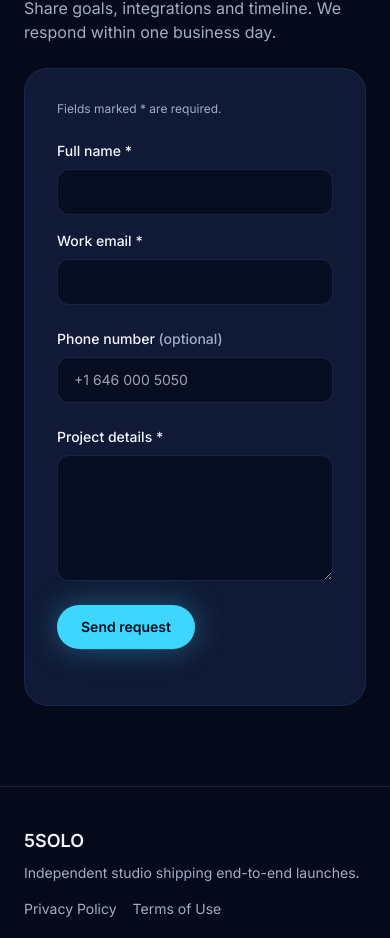
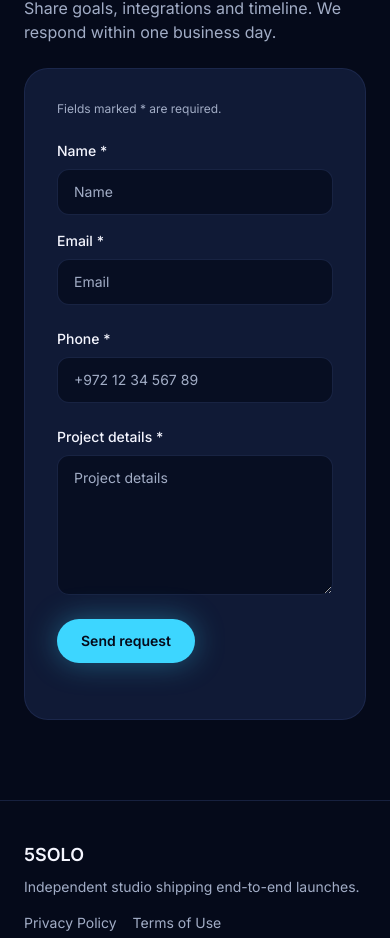
Before and after one commit to mido1983/5solo, a Next.js app: page /en in a window 390 px wide. Shown: the part 10076-11014 px from the top of the page. Built offline with nearby package versions, Linux system fonts and the light colour scheme; no server answers; what tailwindcss-rtl would draw is missing.

Commit message:
Require phone in contact form and send submissions via Resend

```diff
--- a/app/[locale]/(site)/components/ContactForm.tsx
+++ b/app/[locale]/(site)/components/ContactForm.tsx
@@ -1,220 +1,166 @@
 "use client";
 
-import { AsYouType, parsePhoneNumberFromString } from "libphonenumber-js";
-import { useMemo, useState, type ChangeEvent, type FormEvent } from "react";
+import { useState } from "react";
 
 import { t, type Messages } from "@/lib/i18n";
+
+const phonePattern = /^\+972\s\d{2}\s\d{2}\s\d{3}\s\d{2}$/;
+
+type FormStatus = "idle" | "sending" | "success" | "error";
 
 interface ContactFormProps {
   messages: Messages;
 }
 
-type FormStatus = "idle" | "loading" | "success" | "error";
-
-type FormState = {
-  name: string;
-  email: string;
-  phone: string;
-  message: string;
-  company?: string;
-};
-
-const EMAIL_REGEX = /.+@.+\..+/;
-
-const INITIAL_STATE: FormState = {
-  name: "",
-  email: "",
-  phone: "",
-  message: "",
-  company: "",
-};
-
 export default function ContactForm({ messages }: ContactFormProps) {
-  const [state, setState] = useState<FormState>(INITIAL_STATE);
   const [status, setStatus] = useState<FormStatus>("idle");
   const [errorMessage, setErrorMessage] = useState<string>("");
 
-  const labels = useMemo(
-    () => ({
-      requiredHint: t(messages, "contact.requiredHint"),
-      phoneOptional: t(messages, "contact.phoneOptional"),
-      status: {
-        idle: t(messages, "contact.status.idle"),
-        sending: t(messages, "contact.status.sending"),
-        success: t(messages, "contact.status.success"),
-        error: t(messages, "contact.status.error"),
-      },
-      validation: {
-        required: t(messages, "contact.validation.required"),
-        email: t(messages, "contact.validation.email"),
-        phone: t(messages, "contact.validation.phone"),
-      },
-    }),
-    [messages],
-  );
+  const translate = (key: string) => t(messages, key);
 
-  const updateField = (key: keyof FormState) => (
-    event: ChangeEvent<HTMLInputElement | HTMLTextAreaElement>,
-  ) => {
-    setState((prev) => ({ ...prev, [key]: event.target.value }));
-  };
+  const handleSubmit = async (event: React.FormEvent<HTMLFormElement>) => {
+    event.preventDefault();
+    setErrorMessage("");
 
-  const handlePhoneChange = (event: ChangeEvent<HTMLInputElement>) => {
-    const formatter = new AsYouType();
-    const formatted = formatter.input(event.target.value);
-    setState((prev) => ({ ...prev, phone: formatted }));
-  };
-
-  const validate = (): string | null => {
-    if (!state.name.trim() || !state.email.trim() || !state.message.trim()) {
-      return labels.validation.required;
-    }
-
-    if (!EMAIL_REGEX.test(state.email.trim())) {
-      return labels.validation.email;
-    }
-
-    const phoneValue = state.phone.trim();
-    if (phoneValue) {
-      const parsed = parsePhoneNumberFromString(phoneValue);
-      if (!parsed || !parsed.isValid()) {
-        return labels.validation.phone;
-      }
-    }
-
-    if (state.company) {
-      return "";
-    }
-
-    return null;
-  };
-
-  const handleSubmit = async (event: FormEvent<HTMLFormElement>) => {
-    event.preventDefault();
-
-    if (status === "loading") {
+    const form = new FormData(event.currentTarget);
+    const honeypot = String(form.get("company") ?? "");
+    if (honeypot) {
       return;
     }
 
-    const validationError = validate();
-    if (validationError) {
-      if (validationError.length === 0) {
-        return;
-      }
-      setErrorMessage(validationError);
+    const name = String(form.get("name") ?? "").trim();
+    const email = String(form.get("email") ?? "").trim();
+    const phone = String(form.get("phone") ?? "").trim();
+    const message = String(form.get("message") ?? "").trim();
+
+    if (!name || !email || !phone || !message) {
       setStatus("error");
+      setErrorMessage(translate("form.required"));
       return;
     }
 
+    if (!phonePattern.test(phone)) {
+      setStatus("error");
+      setErrorMessage(translate("form.phoneInvalid"));
+      return;
+    }
+
+    setStatus("sending");
+
     try {
-      setStatus("loading");
-      setErrorMessage("");
-
       const response = await fetch("/api/contact", {
         method: "POST",
-        headers: {
-          "Content-Type": "application/json",
-        },
-        body: JSON.stringify({
-          name: state.name.trim(),
-          email: state.email.trim(),
-          phone: state.phone.trim(),
-          message: state.message.trim(),
-        }),
+        body: form,
       });
 
       if (!response.ok) {
-        const data = await response.json().catch(() => ({}));
-        throw new Error(data.error ?? labels.status.error);
+        let data: { error?: string } | null = null;
+        try {
+          data = await response.json();
+        } catch (error) {
+          data = null;
+        }
+
+        if (data?.error === "PHONE_INVALID") {
+          setErrorMessage(translate("form.phoneInvalid"));
+        } else if (data?.error === "MISSING_FIELDS") {
+          setErrorMessage(translate("form.required"));
+        } else {
+          setErrorMessage(translate("form.tryAgain"));
+        }
+        setStatus("error");
+        return;
       }
 
-      setState(INITIAL_STATE);
       setStatus("success");
+      (event.currentTarget as HTMLFormElement).reset();
     } catch (error) {
+      console.error("[contact:client:error]", error);
+      setErrorMessage(translate("form.error"));
       setStatus("error");
-      setErrorMessage(error instanceof Error ? error.message : labels.status.error);
     }
   };
+
+  const buttonLabel = status === "sending" ? translate("form.sending") : translate("form.submit");
 
   return (
     <form
       onSubmit={handleSubmit}
       className="space-y-6 rounded-3xl border border-brand-line/60 bg-brand-overlay/60 p-8"
     >
-      <p className="text-xs text-brand-muted">{labels.requiredHint}</p>
+      <p className="text-xs text-brand-muted">{translate("form.requiredHint")}</p>
       <div className="grid gap-4 md:grid-cols-2">
         <label className="flex flex-col gap-2 text-sm text-brand-muted">
           <span className="font-medium text-brand-foreground">
-            {t(messages, "contact.name")} <span aria-hidden>*</span>
+            {translate("form.name")} <span aria-hidden>*</span>
           </span>
           <input
             type="text"
             name="name"
-            value={state.name}
-            onChange={updateField("name")}
+            autoComplete="name"
             required
-            className="rounded-xl border border-brand-line/60 bg-brand-base/70 px-4 py-3 text-brand-foreground focus-visible:outline focus-visible:outline-2 focus-visible:outline-offset-2 focus-visible:outline-accent-primary"
+            placeholder={translate("form.name")}
+            className="w-full rounded-xl border border-brand-line/60 bg-brand-base/70 px-4 py-3 text-brand-foreground placeholder:text-brand-muted focus-visible:outline focus-visible:outline-2 focus-visible:outline-offset-2 focus-visible:outline-accent-primary"
           />
         </label>
         <label className="flex flex-col gap-2 text-sm text-brand-muted">
           <span className="font-medium text-brand-foreground">
-            {t(messages, "contact.email")} <span aria-hidden>*</span>
+            {translate("form.email")} <span aria-hidden>*</span>
           </span>
           <input
             type="email"
             name="email"
-            value={state.email}
-            onChange={updateField("email")}
+            autoComplete="email"
             required
-            className="rounded-xl border border-brand-line/60 bg-brand-base/70 px-4 py-3 text-brand-foreground focus-visible:outline focus-visible:outline-2 focus-visible:outline-offset-2 focus-visible:outline-accent-primary"
+            placeholder={translate("form.email")}
+            className="w-full rounded-xl border border-brand-line/60 bg-brand-base/70 px-4 py-3 text-brand-foreground placeholder:text-brand-muted focus-visible:outline focus-visible:outline-2 focus-visible:outline-offset-2 focus-visible:outline-accent-primary"
           />
         </label>
       </div>
       <label className="flex flex-col gap-2 text-sm text-brand-muted">
         <span className="font-medium text-brand-foreground">
-          {t(messages, "contact.phone")} <span className="text-brand-muted" aria-hidden>{` ${labels.phoneOptional}`}</span>
+          {translate("form.phone")} <span aria-hidden>*</span>
         </span>
         <input
           type="tel"
           name="phone"
-          value={state.phone}
-          onChange={handlePhoneChange}
-          placeholder={t(messages, "contact.phonePlaceholder")}
+          required
+          placeholder={translate("form.phonePlaceholder")}
+          pattern="\+972\s\d{2}\s\d{2}\s\d{3}\s\d{2}"
+          title="+972 12 34 567 89"
           inputMode="tel"
-          className="rounded-xl border border-brand-line/60 bg-brand-base/70 px-4 py-3 text-brand-foreground focus-visible:outline focus-visible:outline-2 focus-visible:outline-offset-2 focus-visible:outline-accent-primary"
+          className="w-full rounded-xl border border-brand-line/60 bg-brand-base/70 px-4 py-3 text-brand-foreground placeholder:text-brand-muted focus-visible:outline focus-visible:outline-2 focus-visible:outline-offset-2 focus-visible:outline-accent-primary"
         />
       </label>
       <label className="flex flex-col gap-2 text-sm text-brand-muted">
         <span className="font-medium text-brand-foreground">
-          {t(messages, "contact.message")} <span aria-hidden>*</span>
+          {translate("form.message")} <span aria-hidden>*</span>
         </span>
         <textarea
           name="message"
-          value={state.message}
-          onChange={updateField("message")}
+          required
+          placeholder={translate("form.message")}
           rows={5}
-          required
-          className="rounded-xl border border-brand-line/60 bg-brand-base/70 px-4 py-3 text-brand-foreground focus-visible:outline focus-visible:outline-2 focus-visible:outline-offset-2 focus-visible:outline-accent-primary"
+          className="w-full min-h-[140px] rounded-xl border border-brand-line/60 bg-brand-base/70 px-4 py-3 text-brand-foreground placeholder:text-brand-muted focus-visible:outline focus-visible:outline-2 focus-visible:outline-offset-2 focus-visible:outline-accent-primary"
         />
       </label>
       <label className="hidden" aria-hidden>
-        <input
-          tabIndex={-1}
-          autoComplete="off"
-          value={state.company}
-          onChange={updateField("company")}
-        />
+        <input name="company" tabIndex={-1} autoComplete="off" className="hidden" />
       </label>
+      {errorMessage && status === "error" && (
+        <p className="text-sm text-accent-danger" role="alert">
+          {errorMessage}
+        </p>
+      )}
       <button
         type="submit"
-        className="inline-flex items-center justify-center rounded-full bg-accent-primary px-6 py-3 text-sm font-semibold text-brand-base shadow-glow transition hover:scale-[1.01] focus-visible:outline focus-visible:outline-2 focus-visible:outline-offset-2 focus-visible:outline-accent-primary"
-        disabled={status === "loading"}
+        className="inline-flex items-center justify-center rounded-full bg-accent-primary px-6 py-3 text-sm font-semibold text-brand-base shadow-glow transition hover:scale-[1.01] focus-visible:outline focus-visible:outline-2 focus-visible:outline-offset-2 focus-visible:outline-accent-primary disabled:opacity-60"
+        disabled={status === "sending"}
       >
-        {status === "loading" ? labels.status.sending : labels.status.idle}
+        {buttonLabel}
       </button>
       <div className="text-sm" aria-live="polite" aria-atomic="true">
-        {status === "success" && <p className="text-accent-success">{labels.status.success}</p>}
-        {status === "error" && errorMessage && <p className="text-accent-danger">{errorMessage}</p>}
+        {status === "success" && <p className="text-accent-success">{translate("form.success")}</p>}
       </div>
     </form>
   );
--- a/app/api/contact/route.ts
+++ b/app/api/contact/route.ts
@@ -1,48 +1,83 @@
 import { NextResponse } from "next/server";
-
-import { parsePhoneNumberFromString } from "libphonenumber-js";
+import { Resend } from "resend";
 
 export const runtime = "edge";
 
-const EMAIL_REGEX = /.+@.+\..+/i;
+const TO = "m0504471533@gmail.com";
+const FROM = "5SOLO <no-reply@5solo.com>";
+const PHONE_REGEX = /^\+972\s\d{2}\s\d{2}\s\d{3}\s\d{2}$/;
+
+const resendApiKey = process.env.RESEND_API_KEY;
+const resend = resendApiKey ? new Resend(resendApiKey) : null;
 
 export async function POST(request: Request) {
   try {
-    const body = await request.json();
-    const name = String(body?.name ?? "").trim();
-    const email = String(body?.email ?? "").trim();
-    const phone = String(body?.phone ?? "").trim();
-    const message = String(body?.message ?? "").trim();
-    const honeypot = String(body?.company ?? "").trim();
-
-    if (honeypot) {
-      return NextResponse.json({ success: true }, { status: 200 });
+    const form = await request.formData();
+    const company = String(form.get("company") ?? "");
+    if (company) {
+      return NextResponse.json({ ok: true });
     }
 
-    if (!name || !email || !message) {
-      return NextResponse.json({ error: "Missing required fields." }, { status: 400 });
+    const name = String(form.get("name") ?? "").trim();
+    const email = String(form.get("email") ?? "").trim();
+    const phone = String(form.get("phone") ?? "").trim();
+    const message = String(form.get("message") ?? "").trim();
+
+    if (!name || !email || !phone || !message) {
+      return NextResponse.json({ error: "MISSING_FIELDS" }, { status: 400 });
     }
 
-    if (!EMAIL_REGEX.test(email)) {
-      return NextResponse.json({ error: "Invalid email." }, { status: 400 });
+    if (!PHONE_REGEX.test(phone)) {
+      return NextResponse.json({ error: "PHONE_INVALID" }, { status: 400 });
     }
 
-    if (phone) {
-      const parsedPhone = parsePhoneNumberFromString(phone);
-      if (!parsedPhone || !parsedPhone.isValid()) {
-        return NextResponse.json({ error: "Invalid phone number." }, { status: 400 });
-      }
+    if (!resend) {
+      console.error("[contact:error] RESEND_API_KEY is not configured");
+      return NextResponse.json({ error: "CONFIG_MISSING" }, { status: 500 });
     }
 
-    console.log("[contact]", { name, email, phone, message });
+    const html = `
+      <h2>Новая заявка с сайта 5SOLO</h2>
+      <p><strong>Имя:</strong> ${escapeHtml(name)}</p>
+      <p><strong>Email:</strong> ${escapeHtml(email)}</p>
+      <p><strong>Телефон:</strong> ${escapeHtml(phone)}</p>
+      <p><strong>Сообщение:</strong><br/>${escapeHtml(message).replace(/\n/g, "<br/>")}</p>
+    `;
 
-    return NextResponse.json({ success: true });
+    await resend.emails.send({
+      from: FROM,
+      to: [TO],
+      subject: "5SOLO - новая заявка",
+      html,
+      reply_to: email || undefined,
+    });
+
+    return NextResponse.json({ ok: true });
   } catch (error) {
     console.error("[contact:error]", error);
-    return NextResponse.json({ error: "Unable to submit form." }, { status: 500 });
+    return NextResponse.json({ error: "SEND_FAILED" }, { status: 500 });
   }
 }
 
 export async function OPTIONS() {
   return NextResponse.json({}, { status: 200 });
 }
+
+function escapeHtml(value: string): string {
+  return value.replace(/[&<>"']/g, (char) => {
+    switch (char) {
+      case "&":
+        return "&amp;";
+      case "<":
+        return "&lt;";
+      case ">":
+        return "&gt;";
+      case '"':
+        return "&quot;";
+      case "'":
+        return "&#39;";
+      default:
+        return char;
+    }
+  });
+}
--- a/i18n/messages/en.json
+++ b/i18n/messages/en.json
@@ -585,5 +585,20 @@
         }
       ]
     }
+  },
+  "form": {
+    "name": "Name",
+    "email": "Email",
+    "phone": "Phone",
+    "phonePlaceholder": "+972 12 34 567 89",
+    "message": "Project details",
+    "submit": "Send request",
+    "sending": "Sending...",
+    "success": "Thank you! We'll get back within one business day.",
+    "error": "We couldn't send your message. Please try again.",
+    "required": "Fill in all required fields.",
+    "phoneInvalid": "Enter the phone number in the format +972 12 34 567 89.",
+    "tryAgain": "Something went wrong. Please try again.",
+    "requiredHint": "Fields marked * are required."
   }
 }
--- a/i18n/messages/he.json
+++ b/i18n/messages/he.json
@@ -588,5 +588,20 @@
         }
       ]
     }
+  },
+  "form": {
+    "name": "שם",
+    "email": "דוא\"ל",
+    "phone": "טלפון",
+    "phonePlaceholder": "+972 12 34 567 89",
+    "message": "פרטי הפרויקט",
+    "submit": "שליחת הבקשה",
+    "sending": "שולחים...",
+    "success": "תודה! נחזור אליכם בתוך יום עסקים אחד.",
+    "error": "לא הצלחנו לשלוח. נסו שוב.",
+    "required": "אנא מלאו את כל השדות החיוניים.",
+    "phoneInvalid": "טלפון בפורמט +972 12 34 567 89.",
+    "tryAgain": "שגיאה בלתי צפויה. נסו שוב.",
+    "requiredHint": "שדות המסומנים * הם חובה."
   }
 }
--- a/i18n/messages/ru.json
+++ b/i18n/messages/ru.json
@@ -20,10 +20,22 @@
     "primaryCta": "Получить консультацию",
     "secondaryCta": "Посмотреть услуги",
     "metrics": [
-      { "label": "Старт", "value": "10 дней" },
-      { "label": "Команда", "value": "5 лидов" },
-      { "label": "Результат", "value": "Под ключ" },
-      { "label": "Фокус", "value": "Бизнес" }
+      {
+        "label": "Старт",
+        "value": "10 дней"
+      },
+      {
+        "label": "Команда",
+        "value": "5 лидов"
+      },
+      {
+        "label": "Результат",
+        "value": "Под ключ"
+      },
+      {
+        "label": "Фокус",
+        "value": "Бизнес"
+      }
     ]
   },
   "about": {
@@ -199,15 +211,35 @@
           "heroTitle": "GrowthOS вышел в прод за 12 дней",
           "heroSubtitle": "Мы превратили разрозненный онбординг в управляемый сценарий с едиными метриками для команды роста.",
           "metrics": [
-            { "label": "Доведение онбординга", "value": "+42%" },
-            { "label": "Подготовка к демо", "value": "-6 ч в неделю" }
+            {
+              "label": "Доведение онбординга",
+              "value": "+42%"
+            },
+            {
+              "label": "Подготовка к демо",
+              "value": "-6 ч в неделю"
+            }
           ],
           "gallery": [
-            { "src": "/images/cases/growthos-1.svg", "alt": "Интерфейс GrowthOS" },
-            { "src": "/images/cases/growthos-2.svg", "alt": "Поток онбординга GrowthOS" },
-            { "src": "/images/cases/growthos-3.svg", "alt": "Отчёт по выручке GrowthOS" }
+            {
+              "src": "/images/cases/growthos-1.svg",
+              "alt": "Интерфейс GrowthOS"
+            },
+            {
+              "src": "/images/cases/growthos-2.svg",
+              "alt": "Поток онбординга GrowthOS"
+            },
+            {
+              "src": "/images/cases/growthos-3.svg",
+              "alt": "Отчёт по выручке GrowthOS"
+            }
           ],
-          "stack": ["Next.js 14", "Supabase", "HubSpot", "Vercel"],
+          "stack": [
+            "Next.js 14",
+            "Supabase",
+            "HubSpot",
+            "Vercel"
+          ],
           "sections": [
             {
               "title": "Задача",
@@ -244,15 +276,35 @@
           "heroTitle": "Helix Labs закрыли раунд серии B с новым сайтом",
           "heroSubtitle": "Маркетинг, R&D и юристы получили одну платформу, чтобы объяснить технологию и обрабатывать лиды.",
           "metrics": [
-            { "label": "Запросы презентации", "value": "+58%" },
-            { "label": "Согласование материалов", "value": "-3 дня" }
+            {
+              "label": "Запросы презентации",
+              "value": "+58%"
+            },
+            {
+              "label": "Согласование материалов",
+              "value": "-3 дня"
+            }
           ],
           "gallery": [
-            { "src": "/images/cases/helix-labs-1.svg", "alt": "Сайт Helix Labs" },
-            { "src": "/images/cases/helix-labs-2.svg", "alt": "Визуализация данных Helix" },
-            { "src": "/images/cases/helix-labs-3.svg", "alt": "Раздел для инвесторов Helix" }
+            {
+              "src": "/images/cases/helix-labs-1.svg",
+              "alt": "Сайт Helix Labs"
+            },
+            {
+              "src": "/images/cases/helix-labs-2.svg",
+              "alt": "Визуализация данных Helix"
+            },
+            {
+              "src": "/images/cases/helix-labs-3.svg",
+              "alt": "Раздел для инвесторов Helix"
+            }
           ],
-          "stack": ["Next.js 14", "DatoCMS", "Vercel", "Marketo"],
+          "stack": [
+            "Next.js 14",
+            "DatoCMS",
+            "Vercel",
+            "Marketo"
+          ],
           "sections": [
             {
               "title": "Задача",
@@ -289,15 +341,35 @@
           "heroTitle": "Atlas Media масштабировал кампании без расширения штата",
           "heroSubtitle": "Мы собрали компонентную систему, чтобы команда могла запускать, тестировать и обучаться на данных за считанные дни.",
           "metrics": [
-            { "label": "Скорость запуска", "value": "6 вариантов/неделя" },
-            { "label": "Стоимость лида", "value": "-27%" }
+            {
+              "label": "Скорость запуска",
+              "value": "6 вариантов/неделя"
+            },
+            {
+              "label": "Стоимость лида",
+              "value": "-27%"
+            }
           ],
           "gallery": [
-            { "src": "/images/cases/atlas-media-1.svg", "alt": "Система лендингов Atlas" },
-            { "src": "/images/cases/atlas-media-2.svg", "alt": "Локализация контента Atlas" },
-            { "src": "/images/cases/atlas-media-3.svg", "alt": "Аналитика кампаний Atlas" }
+            {
+              "src": "/images/cases/atlas-media-1.svg",
+              "alt": "Система лендингов Atlas"
+            },
+            {
+              "src": "/images/cases/atlas-media-2.svg",
+              "alt": "Локализация контента Atlas"
+            },
+            {
+              "src": "/images/cases/atlas-media-3.svg",
+              "alt": "Аналитика кампаний Atlas"
+            }
           ],
-          "stack": ["Next.js 14", "Contentful", "Vercel", "Segment"],
+          "stack": [
+            "Next.js 14",
+            "Contentful",
+            "Vercel",
+            "Segment"
+          ],
           "sections": [
             {
               "title": "Задача",
@@ -516,5 +588,20 @@
         }
       ]
     }
+  },
+  "form": {
+    "name": "Имя",
+    "email": "Email",
+    "phone": "Телефон",
+    "phonePlaceholder": "+972 12 34 567 89",
+    "message": "Сообщение",
+    "submit": "Отправить заявку",
+    "sending": "Отправляем...",
+    "success": "Спасибо! Мы свяжемся с вами в ближайшее время.",
+    "error": "Не получилось отправить. Попробуйте снова.",
+    "required": "Заполните все обязательные поля.",
+    "phoneInvalid": "Телефон в формате +972 12 34 567 89.",
+    "tryAgain": "Ошибка. Попробуйте ещё раз.",
+    "requiredHint": "Поля со * обязательны."
   }
 }
--- a/package.json
+++ b/package.json
@@ -15,7 +15,8 @@
     "libphonenumber-js": "^1.12.23",
     "next": "14.2.5",
     "react": "18.2.0",
-    "react-dom": "18.2.0"
+    "react-dom": "18.2.0",
+    "resend": "^2.1.0"
   },
   "devDependencies": {
     "@types/node": "^20.12.7",
```
Also changed, not shown: 1 other file (tests, documents, lock files or other folders).
